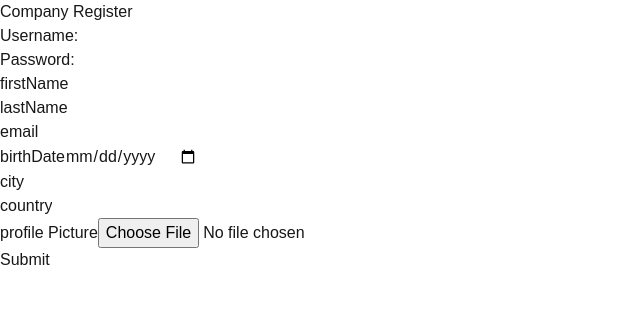
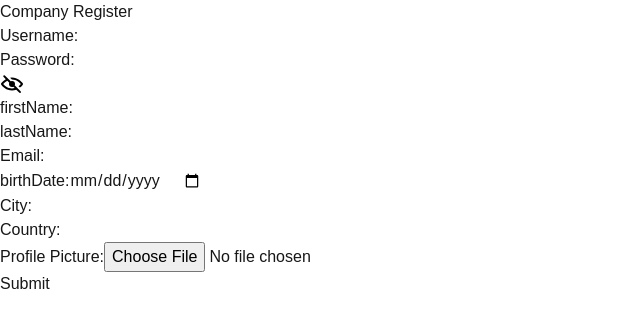
Before and after one commit to SSK-production/revendito, a Next.js app: page /company_inscription in a window 1280 px wide. Shown: the top 328 px of the page, without its empty margins (0-640 px from the left). Built offline with nearby package versions, Linux system fonts and the light colour scheme.

Commit message:
(pages)/company/page => add form and features

```diff
--- a/app/(pages)/company_inscription/page.tsx
+++ b/app/(pages)/company_inscription/page.tsx
@@ -1,5 +1,5 @@
 "use client";
-import React, { useState, ChangeEvent, FormEvent } from "react";
+import React, { useState, useEffect, ChangeEvent, FormEvent } from "react";
 
 // Définir un type pour les données du formulaire
 interface FormData {
@@ -27,6 +27,16 @@ export default function FormCompanyRegister() {
     profilePicture: new File([], "default"), // Fournir une valeur par défaut valide
   });
 
+  const [emailError, setEmailError] = useState<string>("");
+
+const [showPassword, setShowPassword] = useState(false); // État pour afficher ou masquer le mot de passe
+const togglePasswordVisibility = () => {
+  setShowPassword(!showPassword); // Inverse l'état actuel
+};
+const [passwordError, setPasswordError] = useState("");
+  const passwordRegex =
+    /^(?=.*[A-Z])(?=.*\d)(?=.*[!@#$%^&*]).+$/;
+
   const handleChange = (changeValue: ChangeEvent<HTMLInputElement>) => {
     const { name, value, files } = changeValue.target;
 
@@ -34,6 +44,12 @@ export default function FormCompanyRegister() {
     if (name === "profilePicture" && files && files[0]) {
       const file = files[0];
 
+        // Vérification de la taille (limite à 5 Mo)
+      const maxSize = 5 * 1024 * 1024; // 5 Mo en octets
+    if (file.size > maxSize) {
+      alert("La taille du fichier ne doit pas dépasser 5 Mo.");
+    return;
+  }
       // Vérifie le type MIME
       if (
         !["image/png", "image/jpeg", "image/jpg", "image/gif"].includes(
@@ -44,13 +60,32 @@ export default function FormCompanyRegister() {
           "Veuillez sélectionner un fichier image valide (PNG, JPEG, JPG, GIF)."
         );
         return;
+
       }
-
+// Vérification de la validité du mot de passe à chaque changement
+    if (formData.password === "password") {
+      if (!passwordRegex.test(value)) {
+        setPasswordError(
+          "Le mot de passe doit contenir une majuscule, un chiffre et un caractère spécial."
+        );
+      } else {
+        setPasswordError("");
+      }
+    }
       // Met à jour l'état avec le fichier
       setFormData({
         ...formData,
         profilePicture: file, // Ajoute l'objet File au state
       });
+    } else if (name === "email") {
+      // Validation de l'email avec regex
+      const emailRegex = /^[a-zA-Z0-9._%+-]+@[a-zA-Z0-9.-]+\.[a-zA-Z]{2,}$/;
+      if (!emailRegex.test(value)) {
+        setEmailError("L'email doit contenir des lettres, chiffres, et '@'.");
+      } else {
+        setEmailError(""); // Pas d'erreur
+      }
+      setFormData({ ...formData, [name]: value });
     } else {
       // Gère les autres types de champs (text, email, etc.)
       setFormData({
@@ -59,16 +94,37 @@ export default function FormCompanyRegister() {
       });
     }
   };
+
+  const handleSubmit = (event: FormEvent<HTMLFormElement>) => {
+    event.preventDefault(); // Empêche le rechargement de la page
+
+    // Vérifie si des erreurs sont présentes avant l'envoi
+    if (emailError) {
+      alert("Veuillez corriger les erreurs avant de soumettre.");
+      return;
+    }
+
+    // Affiche les données du formulaire dans la console
+    console.log("Form Data on Submit:", formData);
+  };
+
+  useEffect(() => {
+    console.clear(); // Efface la console
+    console.log("Form Data Updated:", formData);
+  }, [formData]);
+
+
   return (
     <div>
       <h1>Company Register</h1>
-      <form action="#">
+      <form onSubmit={handleSubmit}>
         <div>
           <label htmlFor="username">Username:</label>
           <input
             type="text"
             id="username"
             name="username"
+            maxLength={20}
             value={formData.username}
             onChange={handleChange}
             required
@@ -77,16 +133,30 @@ export default function FormCompanyRegister() {
         <div>
           <label htmlFor="password">Password:</label>
           <input
-            type="text"
+            type={showPassword ? "text" : "password"}
             name="password"
             id="password"
             value={formData.password}
             onChange={handleChange}
             required
           />
+ <span
+            onClick={togglePasswordVisibility}
+
+          >
+            {showPassword ? (
+              <img src="/icons/eye-open.svg" alt="Voir le mot de passe" width="24" height="24" />
+            ) : (
+              <img src="/icons/eye-close.svg" alt="Masquer le mot de passe" width="24" height="24" />
+            )}
+                    {/* Affichage de l'erreur si le mot de passe ne respecte pas les critères */}
+        {passwordError && (
+          <p style={{ color: "red", fontSize: "12px" }}>{passwordError}</p>
+        )}
+          </span>
         </div>
         <div>
-          <label htmlFor="firstName">firstName</label>
+          <label htmlFor="firstName">firstName:</label>
           <input
             type="text"
             name="firstName"
@@ -97,7 +167,7 @@ export default function FormCompanyRegister() {
           />
         </div>
         <div>
-          <label htmlFor="lastName">lastName</label>
+          <label htmlFor="lastName">lastName:</label>
           <input
             type="text"
             name="lastName"
@@ -108,7 +178,7 @@ export default function FormCompanyRegister() {
           />
         </div>
         <div>
-          <label htmlFor="email">email</label>
+          <label htmlFor="email">Email:</label>
           <input
             type="text"
             name="email"
@@ -117,9 +187,10 @@ export default function FormCompanyRegister() {
             onChange={handleChange}
             required
           />
+          {emailError && <p style={{ color: "red" }}>{emailError}</p>}
         </div>
         <div>
-          <label htmlFor="birthDate">birthDate</label>
+          <label htmlFor="birthDate">birthDate:</label>
           <input
             type="date"
             name="birthDate"
@@ -130,7 +201,7 @@ export default function FormCompanyRegister() {
           />
         </div>
         <div>
-          <label htmlFor="city">city</label>
+          <label htmlFor="city">City:</label>
           <input
             type="text"
             name="city"
@@ -141,7 +212,7 @@ export default function FormCompanyRegister() {
           />
         </div>
         <div>
-          <label htmlFor="country">country</label>
+          <label htmlFor="country">Country:</label>
           <input
             type="text"
             name="country"
@@ -152,7 +223,7 @@ export default function FormCompanyRegister() {
           />
         </div>
         <div>
-          <label htmlFor="profilePicture">profile Picture</label>
+          <label htmlFor="profilePicture">Profile Picture:</label>
           <input
             type="file"
             name="profilePicture"
@@ -163,7 +234,7 @@ export default function FormCompanyRegister() {
           />
         </div>
         <div>
-          <button>Submit</button>
+          <button type="submit">Submit</button>
         </div>
       </form>
     </div>
```
Also changed, not shown: public/icons/eye-close.svg (added), public/icons/eye-open.svg (added).
